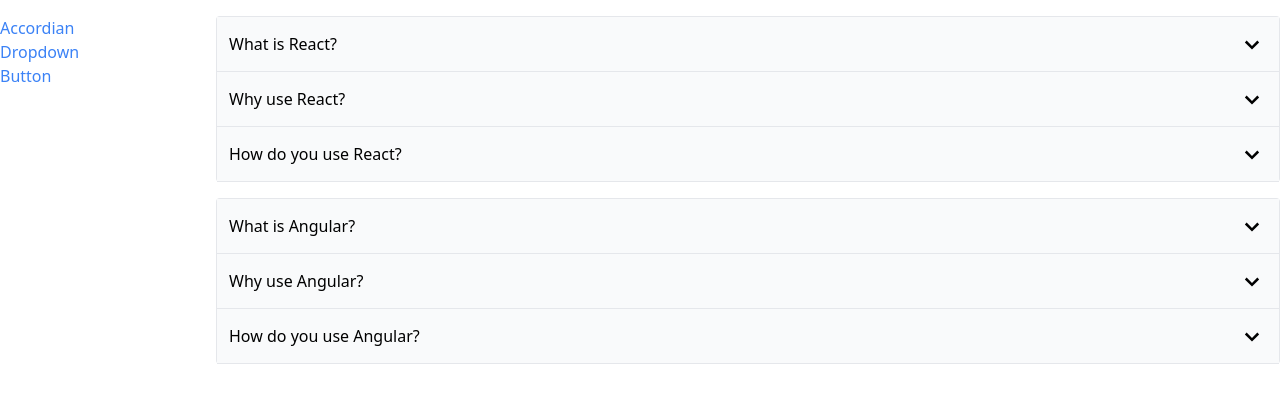
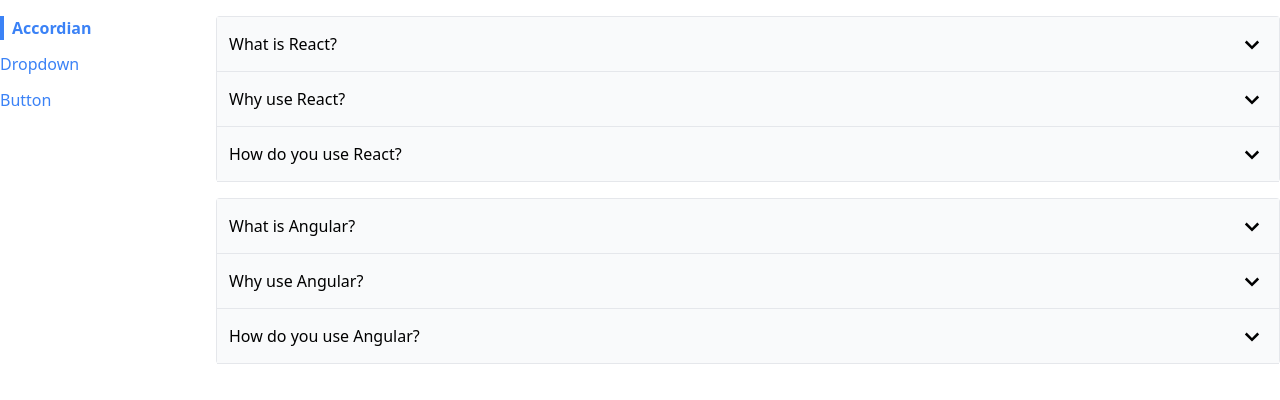
Before and after one commit to Raulito1/components-library, a React (Create React App) app in the folder components/: page / in a window 1280 px wide. Shown: the top 400 px of the page. Built offline with nearby package versions, Linux system fonts and the light colour scheme.

Commit message:
Added Highlighting The Active Link

```diff
--- a/components/src/components/Link.js
+++ b/components/src/components/Link.js
@@ -1,9 +1,13 @@
 import useNavigation from '../hooks/use-navigation';
 import classNames from 'classnames';
 
-function Link({ to, children }) {
-    const { navigate } = useNavigation();
-    const classes = classNames('text-blue-500');
+function Link({ to, children, className, activeClassName }) {
+    const { navigate, currentPath } = useNavigation();
+    const classes = classNames(
+            'text-blue-500',
+            className,
+            currentPath === to && activeClassName
+        );
 
     const handleClick = (event) => {
         console.log(to)
--- a/components/src/components/Sidebar.js
+++ b/components/src/components/Sidebar.js
@@ -9,12 +9,19 @@
 
     const renderedLinks = links.map((link) => {
         return (
-            <Link key={link.label} to={link.path}>{link.label}</Link>
+            <Link
+                key={link.label}
+                to={link.path}
+                className="mb-3"
+                activeClassName="font-bold border-l-4 border-blue-500 pl-2"
+            >
+                {link.label}
+            </Link>
         )
     });
 
     return (
-        <div className='sticky top-0 overflow-y-scroll flex flex-col'>
+        <div className='sticky top-0 overflow-y-scroll flex flex-col items-start'>
             {renderedLinks}
         </div>
     )
```
